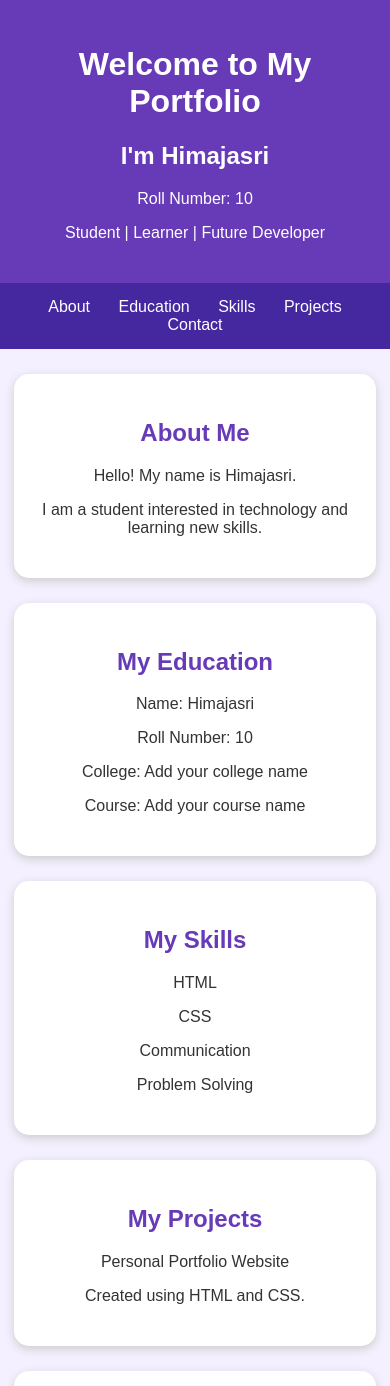
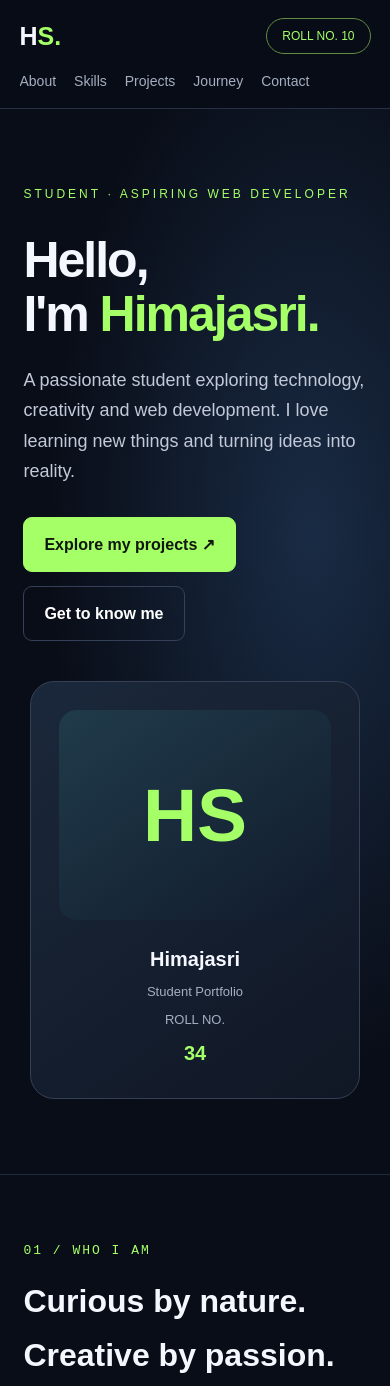
Before and after one commit to himajasrichowdhary-cmyk/himajasrichowdhary-cmyk.github.io, a plain HTML site: page index.html in a window 390 px wide. Shown: the top 1386 px of the page. Drawn offline with Linux system fonts and the light colour scheme.

Commit message:
Update index.html

```diff
--- a/index.html
+++ b/index.html
@@ -1,104 +1,439 @@
 
 <!DOCTYPE html>
-<html>
+<html lang="en">
 <head>
-    <title>Himajasri Portfolio</title>
+<meta charset="UTF-8">
 <meta name="viewport" content="width=device-width, initial-scale=1.0">
+<title>Himajasri | Creative Portfolio</title>
+
 <style>
+* {
+  margin: 0;
+  padding: 0;
+  box-sizing: border-box;
+  scroll-behavior: smooth;
+}
+
 body {
-            margin: 0;
   font-family: Arial, sans-serif;
-            background: #f4f0ff;
-            color: #333;
+  background: #090d17;
+  color: #f5f7ff;
+  line-height: 1.7;
+}
+
+:root {
+  --green: #a5ff67;
+  --muted: #a5afc1;
+  --panel: #141e30;
+}
+
+nav {
+  position: sticky;
+  top: 0;
+  z-index: 10;
+  display: flex;
+  justify-content: space-between;
+  align-items: center;
+  padding: 18px 7%;
+  background: rgba(9,13,23,.95);
+  border-bottom: 1px solid #273044;
+}
+
+.logo {
+  font-size: 25px;
+  font-weight: bold;
+}
+
+.logo span {
+  color: var(--green);
+}
+
+nav .links {
+  display: flex;
+  gap: 24px;
+}
+
+nav a {
+  color: var(--muted);
+  text-decoration: none;
+  font-size: 14px;
+  transition: .3s;
+}
+
+nav a:hover {
+  color: var(--green);
+}
+
+.roll {
+  border: 1px solid #628b45;
+  padding: 7px 15px;
+  border-radius: 25px;
+  color: var(--green);
+  font-size: 12px;
+}
+
+.hero {
+  min-height: 690px;
+  padding: 110px 7%;
+  display: flex;
+  justify-content: space-between;
+  align-items: center;
+  gap: 40px;
+  background:
+    radial-gradient(ellipse at 80% 40%, #192b44 0%, transparent 60%);
+}
+
+.intro {
+  max-width: 650px;
+}
+
+.tag {
+  color: var(--green);
+  letter-spacing: 3px;
+  font-size: 12px;
+  margin-bottom: 28px;
+}
+
+.hero h1 {
+  font-size: clamp(50px, 8vw, 85px);
+  line-height: 1.08;
+  letter-spacing: -4px;
+}
+
+.hero h1 span {
+  color: var(--green);
+}
+
+.hero p {
+  color: #c2cada;
+  margin-top: 24px;
+  font-size: 18px;
+}
+
+.buttons {
+  display: flex;
+  gap: 14px;
+  flex-wrap: wrap;
+  margin-top: 30px;
+}
+
+.btn {
+  padding: 13px 20px;
+  border: 1px solid #344158;
+  border-radius: 9px;
+  text-decoration: none;
+  color: white;
+  font-weight: bold;
+  transition: .3s;
+}
+
+.btn.primary {
+  background: var(--green);
+  color: #10180d;
+  border-color: var(--green);
+}
+
+.btn:hover {
+  transform: translateY(-4px);
+  border-color: var(--green);
+}
+
+.profile {
+  background: linear-gradient(145deg,#1b283b,#101725);
+  border: 1px solid #354056;
+  border-radius: 24px;
+  padding: 28px;
+  width: 280px;
   text-align: center;
+  transition: .4s;
 }
-        header {
-            background: #673ab7;
-            color: white;
+
+.profile:hover {
+  transform: translateY(-10px);
+  box-shadow: 0 15px 45px #a5ff671c;
+}
+
+.avatar {
+  height: 210px;
+  border-radius: 18px;
+  background: linear-gradient(145deg,#203b4b,#111b2c);
+  display: grid;
+  place-items: center;
+  color: var(--green);
+  font-size: 75px;
+  font-weight: bold;
+  margin-bottom: 22px;
+}
+
+.profile h3 {
+  font-size: 20px;
+}
+
+.profile p {
+  color: var(--muted);
+  font-size: 13px;
+  margin: 5px 0;
+}
+
+section {
+  padding: 90px 7%;
+  border-top: 1px solid #202b3c;
+  scroll-margin-top: 70px;
+}
+
+.section-tag {
+  color: var(--green);
+  font-family: monospace;
+  letter-spacing: 2px;
+  margin-bottom: 12px;
+}
+
+section h2 {
+  font-size: clamp(32px,5vw,48px);
+  margin-bottom: 30px;
+}
+
+.about-text {
+  color: var(--muted);
+  max-width: 750px;
+  font-size: 18px;
+}
+
+.cards {
+  display: grid;
+  grid-template-columns: repeat(auto-fit,minmax(220px,1fr));
+  gap: 20px;
+}
+
+.card {
+  background: var(--panel);
   padding: 25px;
+  border: 1px solid #29364b;
+  border-radius: 15px;
+  transition: .3s;
 }
+
+.card:hover {
+  border-color: var(--green);
+  transform: translateY(-6px);
+}
+
+.card h3 {
+  color: var(--green);
+  margin-bottom: 12px;
+}
+
+.card p, .card li {
+  color: var(--muted);
+}
+
+.card ul {
+  padding-left: 20px;
+}
+
+.number {
+  font-size: 35px;
+  color: var(--green);
+  font-weight: bold;
+}
+
+.contact {
+  text-align: center;
+  background: radial-gradient(ellipse at center,#192b44,transparent 75%);
+}
+
+.contact p {
+  color: var(--muted);
+  margin-bottom: 25px;
+}
+
+footer {
+  padding: 25px;
+  text-align: center;
+  color: var(--muted);
+  border-top: 1px solid #29364b;
+}
+
+footer span {
+  color: var(--green);
+}
+
+@media(max-width:750px) {
   nav {
-            background: #4527a0;
-            padding: 15px;
+    padding: 15px 5%;
+    flex-wrap: wrap;
+    gap: 12px;
   }
-        nav a {
-            color: white;
-            text-decoration: none;
-            margin: 12px;
+
+  nav .links {
+    order: 3;
+    width: 100%;
+    overflow-x: auto;
+    gap: 18px;
   }
+
+  .hero {
+    flex-direction: column;
+    align-items: flex-start;
+    padding: 75px 6%;
+  }
+
+  .profile {
+    width: 100%;
+    max-width: 330px;
+    align-self: center;
+  }
+
+  .hero h1 {
+    letter-spacing: -2px;
+  }
+
   section {
-            background: white;
-            margin: 25px auto;
-            padding: 25px;
-            width: 80%;
-            max-width: 700px;
-            border-radius: 15px;
-            box-shadow: 0 3px 10px #ccc;
+    padding: 65px 6%;
   }
-        h2 {
-            color: #673ab7;
-        }
-        footer {
-            background: #4527a0;
-            color: white;
-            padding: 20px;
 }
 </style>
 </head>
+
 <body>
 
-<header>
-    <h1>Welcome to My Portfolio</h1>
-    <h2 style="color:white;">I'm Himajasri</h2>
-    <p>Roll Number: 10</p>
-    <p>Student | Learner | Future Developer</p>
+<nav>
+  <div class="logo">H<span>S.</span></div>
+
+  <div class="links">
+    <a href="#about">About</a>
+    <a href="#skills">Skills</a>
+    <a href="#projects">Projects</a>
+    <a href="#journey">Journey</a>
+    <a href="#contact">Contact</a>
+  </div>
+
+  <div class="roll">ROLL NO. 10</div>
+</nav>
+
+<header class="hero">
+  <div class="intro">
+    <div class="tag">STUDENT · ASPIRING WEB DEVELOPER</div>
+
+    <h1>
+      Hello,<br>
+      I'm <span>Himajasri.</span>
+    </h1>
+
+    <p>
+      A passionate student exploring technology,
+      creativity and web development. I love
+      learning new things and turning ideas into reality.
+    </p>
+
+    <div class="buttons">
+      <a class="btn primary" href="#projects">Explore my projects ↗</a>
+      <a class="btn" href="#about">Get to know me</a>
+    </div>
+  </div>
+
+  <div class="profile">
+    <div class="avatar">HS</div>
+    <h3>Himajasri</h3>
+    <p>Student Portfolio</p>
+    <p>ROLL NO.</p>
+    <h3 style="color:#a5ff67">34</h3>
+  </div>
 </header>
 
-<nav>
-    <a href="#about">About</a>
-    <a href="#education">Education</a>
-    <a href="#skills">Skills</a>
-    <a href="#projects">Projects</a>
-    <a href="#contact">Contact</a>
-</nav>
+<section id="about">
+  <div class="section-tag">01 / WHO I AM</div>
+  <h2>Curious by nature.<br>Creative by passion.</h2>
 
-<section id="about">
-    <h2>About Me</h2>
-    <p>Hello! My name is Himajasri.</p>
-    <p>I am a student interested in technology
-    and learning new skills.</p>
+  <p class="about-text">
+    Hello! I'm Himajasri. I am a student who enjoys
+    discovering new technologies, learning programming
+    and developing creative ideas. My goal is to improve
+    my skills and become a successful professional.
+  </p>
 </section>
 
-<section id="education">
-    <h2>My Education</h2>
-    <p>Name: Himajasri</p>
+<section id="skills">
+  <div class="section-tag">02 / WHAT I DO</div>
+  <h2>My Skills</h2>
+
+  <div class="cards">
+    <div class="card">
+      <h3>01. HTML</h3>
+      <p>Building the structure of beautiful websites.</p>
+    </div>
+
+    <div class="card">
+      <h3>02. CSS</h3>
+      <p>Creating attractive designs and layouts.</p>
+    </div>
+
+    <div class="card">
+      <h3>03. Communication</h3>
+      <p>Sharing ideas and learning with others.</p>
+    </div>
+
+    <div class="card">
+      <h3>04. Creativity</h3>
+      <p>Thinking differently and solving problems.</p>
+    </div>
+  </div>
+</section>
+
+<section id="projects">
+  <div class="section-tag">03 / MY WORK</div>
+  <h2>Featured Projects</h2>
+
+  <div class="cards">
+    <div class="card">
+      <div class="number">01</div>
+      <h3>Personal Portfolio</h3>
+      <p>A personal website designed using HTML and CSS
+      to showcase my profile, skills and work.</p>
+    </div>
+
+    <div class="card">
+      <div class="number">02</div>
+      <h3>Future Project</h3>
+      <p>A space for my next creative and technical project.</p>
+    </div>
+  </div>
+</section>
+
+<section id="journey">
+  <div class="section-tag">04 / MY JOURNEY</div>
+  <h2>Learning never stops.</h2>
+
+  <div class="cards">
+    <div class="card">
+      <h3>My Education</h3>
+      <p>Student: Himajasri</p>
       <p>Roll Number: 10</p>
       <p>College: Add your college name</p>
       <p>Course: Add your course name</p>
+    </div>
+
+    <div class="card">
+      <h3>My Goal</h3>
+      <p>To keep learning, improve my technical
+      knowledge and build useful digital solutions.</p>
+    </div>
+  </div>
 </section>
 
-<section id="skills">
-    <h2>My Skills</h2>
-    <p>HTML</p>
-    <p>CSS</p>
-    <p>Communication</p>
-    <p>Problem Solving</p>
-</section>
-
-<section id="projects">
-    <h2>My Projects</h2>
-    <p>Personal Portfolio Website</p>
-    <p>Created using HTML and CSS.</p>
-</section>
-
-<section id="contact">
-    <h2>Contact Me</h2>
-    <p>Name: Himajasri</p>
-    <p>Email: Add your email address</p>
+<section id="contact" class="contact">
+  <div class="section-tag">05 / GET IN TOUCH</div>
+  <h2>Let's connect!</h2>
+  <p>Thank you for visiting my personal portfolio.</p>
+  <a class="btn primary" href="mailto:YOUR-EMAIL@example.com">
+    Contact Me ↗
+  </a>
 </section>
 
 <footer>
-    <p>© 2026 Himajasri | My Portfolio</p>
+  Designed with <span>♥</span> by Himajasri
+  <br>
+  © 2026 All Rights Reserved.
 </footer>
 
 </body>
```
Lines whose indentation alone changed are shown as unchanged.
